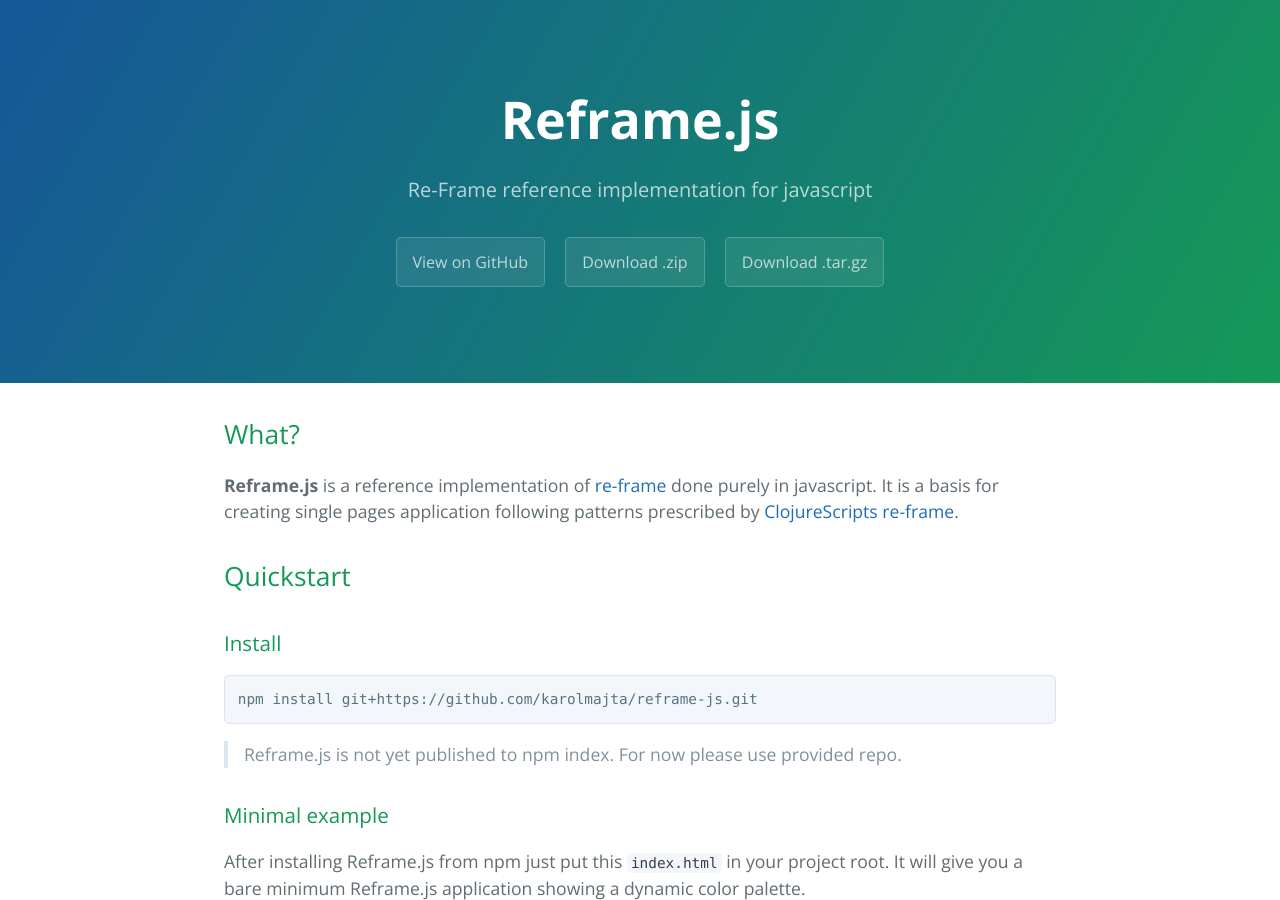
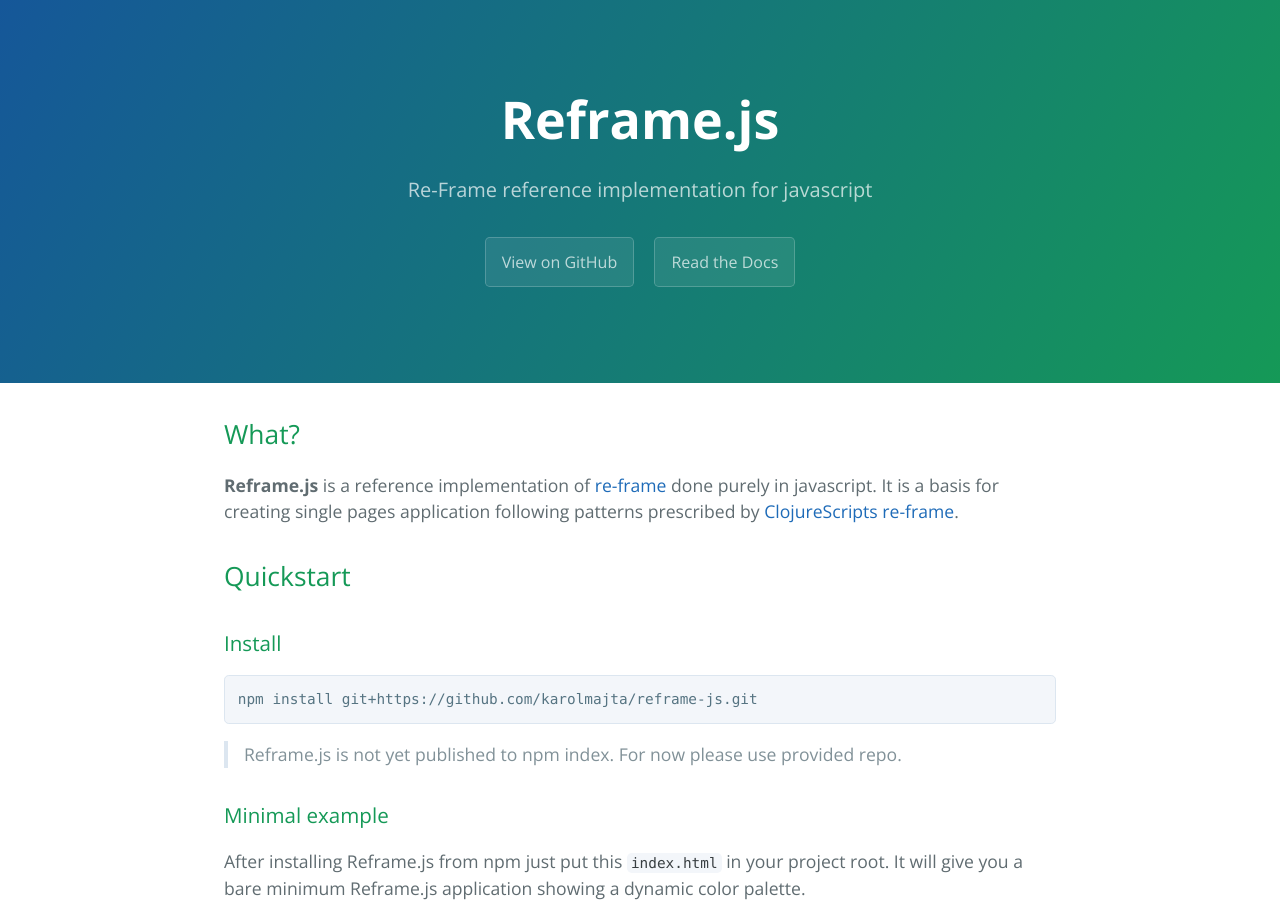
Before and after one commit to eshekak/reframe-js, a Jekyll site: the page built from index.md, in a window 1280 px wide and 900 px high. Built offline with Jekyll 4.4.1, drawn with Linux system fonts in a browser that asks for light colours.

Commit message:
Added docs link

```diff
--- a/_layouts/page.html
+++ b/_layouts/page.html
@@ -14,8 +14,7 @@
       <h1 class="project-name">Reframe.js</h1>
       <h2 class="project-tagline">Re-Frame reference implementation for javascript</h2>
       <a href="https://github.com/karolmajta/reframe-js" class="btn">View on GitHub</a>
-      <a href="https://github.com/karolmajta/reframe-js/zipball/master" class="btn">Download .zip</a>
-      <a href="https://github.com/karolmajta/reframe-js/tarball/master" class="btn">Download .tar.gz</a>
+      <a href="docs/" class="btn">Read the Docs</a>
     </section>
 
     <section class="main-content">
```
